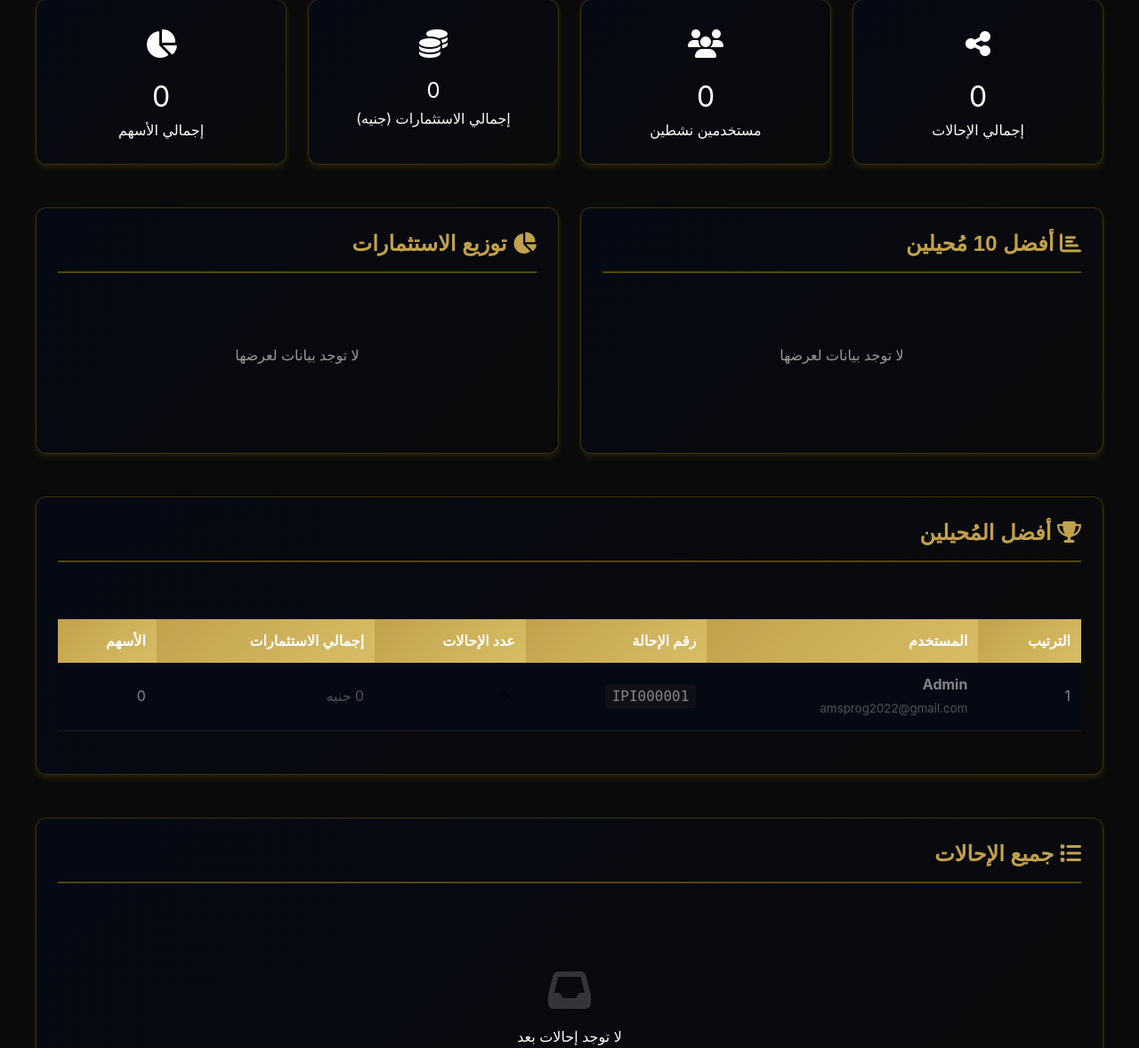
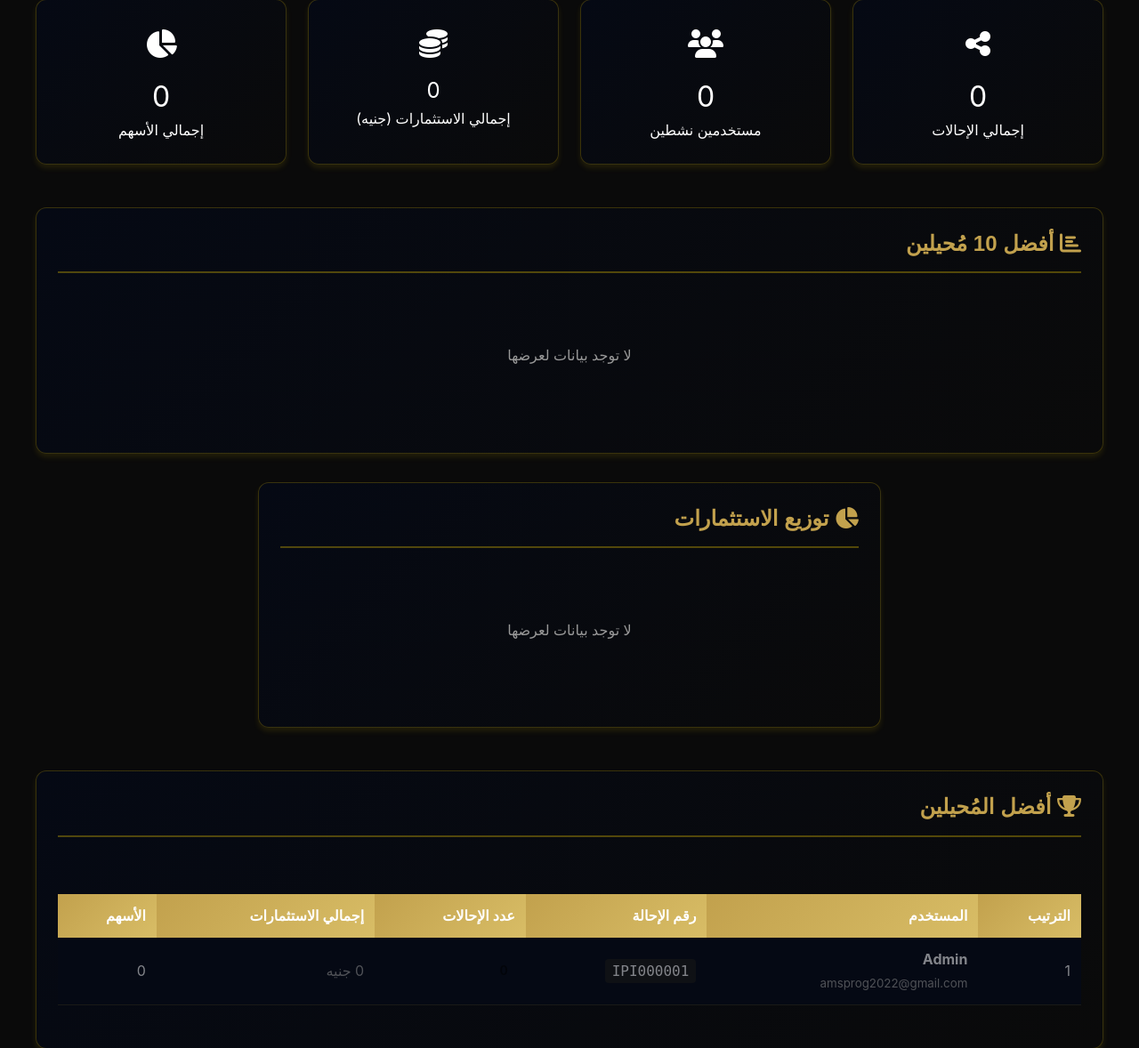
Before and after one commit to ibrahimfakhrey/ipi, a Flask app: page /admin/referrals-analytics in a window 1280 px wide. Shown: the part 268-1446 px from the top of the page at 89% size. Run offline with Flask 3, Linux system fonts and the light colour scheme; a user stored in the database is signed in; data comes from the database, SQL or seed files in the repository; data that the repository does not hold is empty; some libraries are stand-ins or nearby versions.

Commit message:
feat: Make bar chart full-width for better horizontal display
IMPROVED:
- Bar chart now takes full width of page
- Increased height to 500px for better visibility
- Pie chart centered with max-width
- Better layout for viewing horizontal bars
- Each chart gets its own full-width card

```diff
--- a/app/templates/admin/referrals_analytics.html
+++ b/app/templates/admin/referrals_analytics.html
@@ -49,24 +49,24 @@
     </div>
 
     <!-- Charts Section -->
-    <div class="grid grid-2" style="margin-bottom: 3rem;">
-        <!-- Top Referrers Bar Chart -->
-        <div class="card">
+    <div style="margin-bottom: 3rem;">
+        <!-- Top Referrers Bar Chart - Full Width -->
+        <div class="card" style="margin-bottom: 2rem;">
             <div class="card-header">
                 <h3 class="card-title"><i class="fas fa-chart-bar"></i> أفضل 10 مُحيلين</h3>
             </div>
             <div class="card-body">
-                <canvas id="topReferrersChart" style="max-height: 400px;"></canvas>
+                <canvas id="topReferrersChart" style="height: 500px;"></canvas>
             </div>
         </div>
 
-        <!-- Investment Distribution Pie Chart -->
-        <div class="card">
+        <!-- Investment Distribution Pie Chart - Centered -->
+        <div class="card" style="max-width: 700px; margin: 0 auto;">
             <div class="card-header">
                 <h3 class="card-title"><i class="fas fa-chart-pie"></i> توزيع الاستثمارات</h3>
             </div>
             <div class="card-body">
-                <canvas id="investmentDistributionChart" style="max-height: 400px;"></canvas>
+                <canvas id="investmentDistributionChart" style="height: 400px;"></canvas>
             </div>
         </div>
     </div>
```
